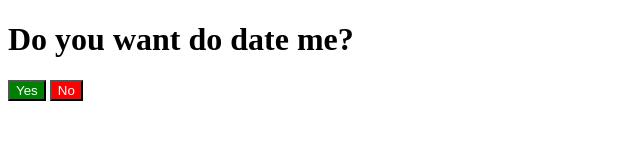
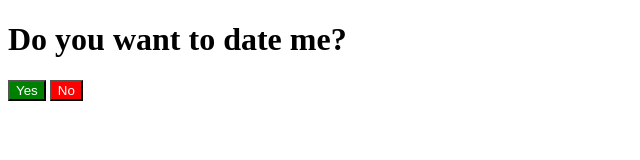
Before and after one commit to xTorch8/dateme, a plain HTML site: page index.html in a window 1280 px wide. Shown: the whole page, without its empty margins (0-640 px from the left). Drawn offline with Linux system fonts and the light colour scheme.

Commit message:
Fix typo

```diff
--- a/index.html
+++ b/index.html
@@ -7,7 +7,7 @@
 		<title>Document</title>
 	</head>
 	<body>
-		<h1>Do you want do date me?</h1>
+		<h1>Do you want to date me?</h1>
 		<button id="yes-button">Yes</button>
 		<button id="no-button">No</button>
 
```
